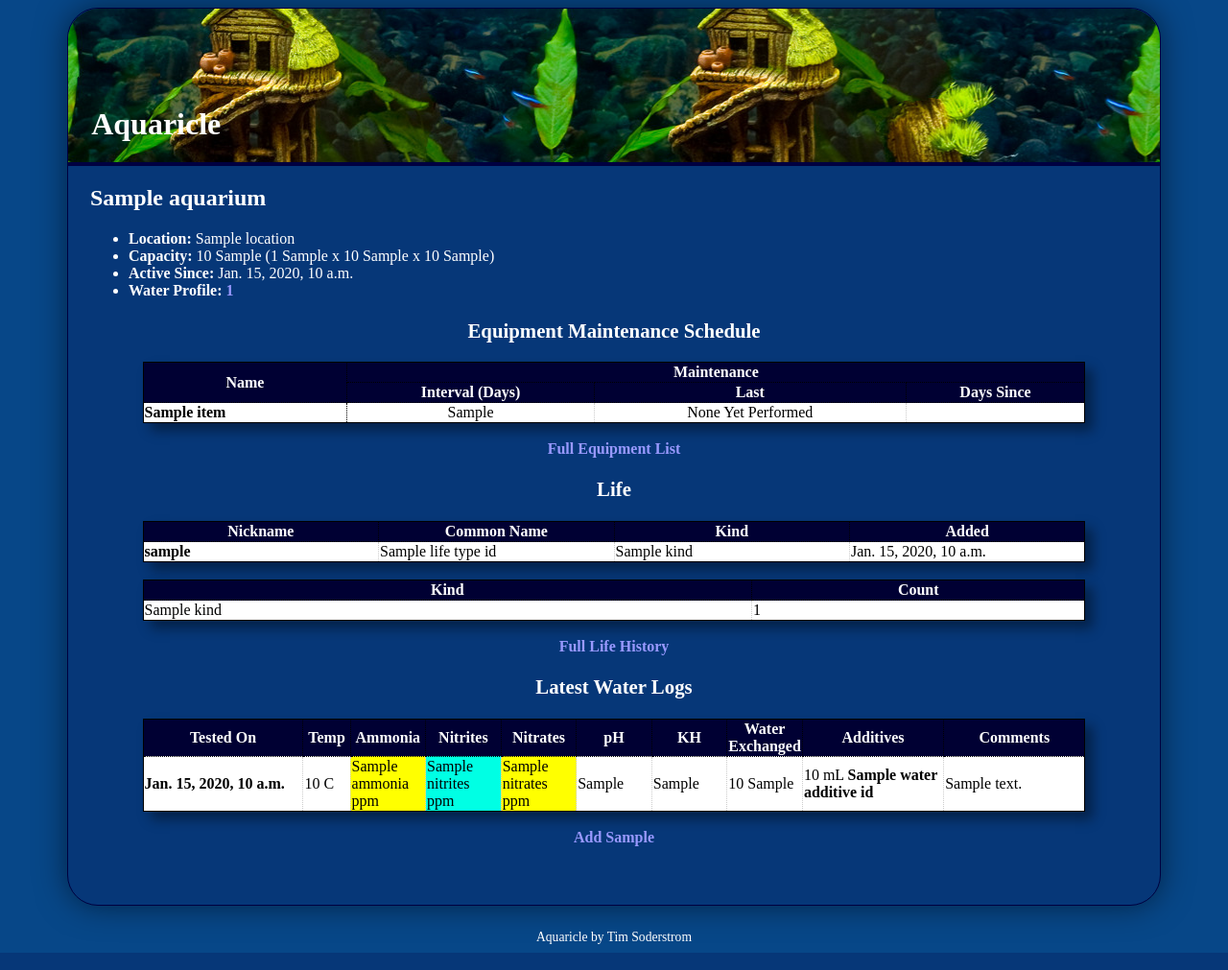
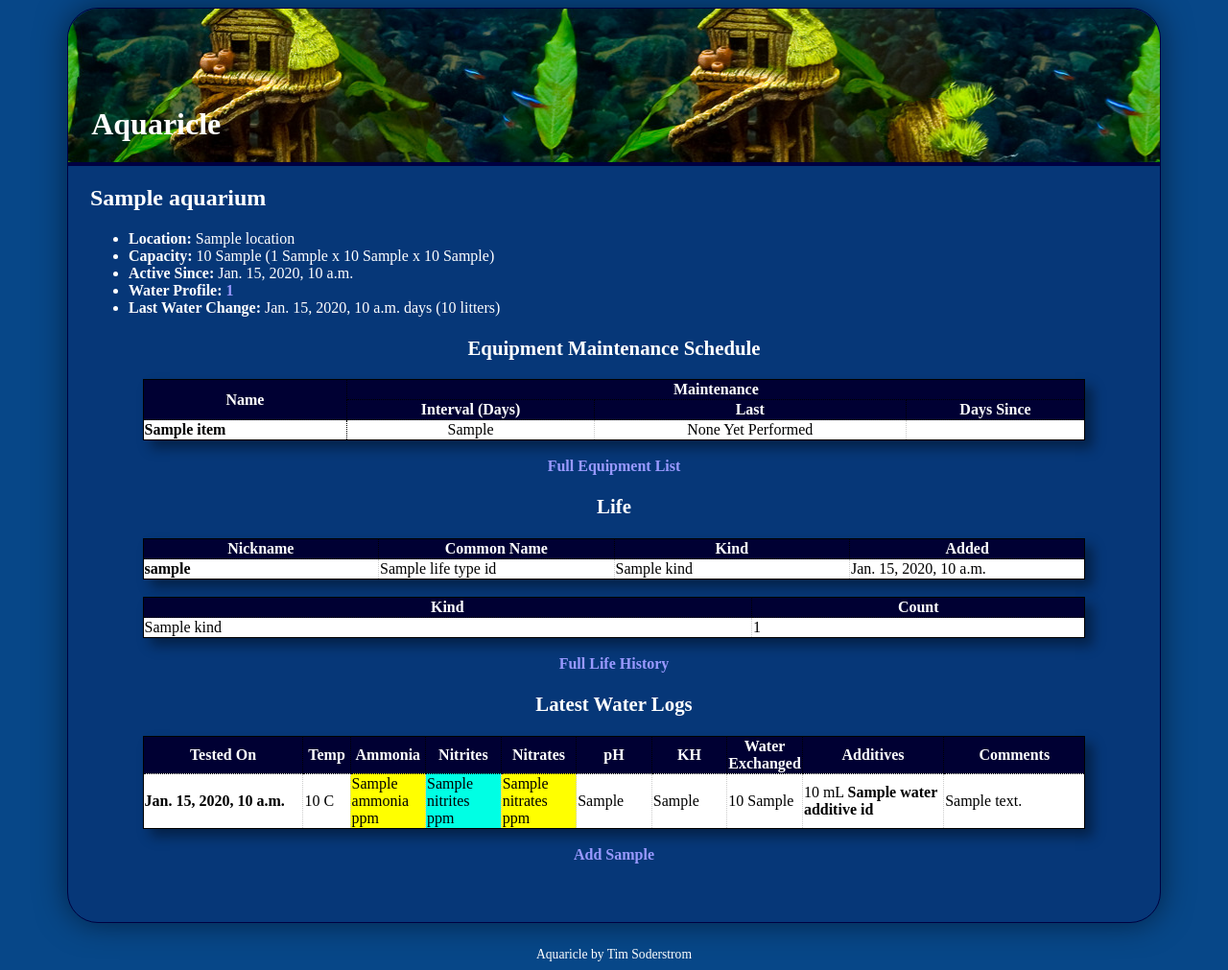
Before and after one commit to m00dawg/Aquaricle, a Django app: template templates/aquariums/aquarium_details.html in a window 1280 px wide. Shown: the whole page at 96% size. Run offline with Django 3.2, Linux system fonts and the light colour scheme; the template is opened without the code that fills it: most values are stand-ins (such as "Sample title", 1, 10 or a date in 2020).

Commit message:
Added information about last water log change

```diff
--- a/aquariums/views.py
+++ b/aquariums/views.py
@@ -36,6 +36,7 @@ def aquarium_details(request, aquarium_id):
     latest_water_logs = \
         WaterLog.objects.filter(aquariumID = aquarium_id) \
             .order_by('-testedOn')[:15]
+    last_water_change = WaterLog.stats.get_last_water_change(aquarium_id)
     if aquarium.measurementUnits == 'Metric':
         distanceUnit = 'cm'
         volumeUnit = 'L'
@@ -49,6 +50,7 @@ def aquarium_details(request, aquarium_id):
          'life' : life,
          'life_kind_summary' : life_kind_summary,
          'latest_water_logs': latest_water_logs,
+         'last_water_change' : last_water_change,
          'distanceUnit' : distanceUnit,
          'volumeUnit' : volumeUnit,}
     )
--- a/equipment/managers.py
+++ b/equipment/managers.py
@@ -13,5 +13,5 @@ class EquipmentManager(models.Manager):
             AND Equipment.active = 'Yes'
             AND EquipmentLog.maintenance = 'Yes'
             GROUP BY Equipment.equipmentID
-            ORDER BY daysSinceMaint DESC""",
+            ORDER BY daysSinceMaint DESC LIMIT 1""",
             [aquarium_id])
--- a/equipment/models.py
+++ b/equipment/models.py
@@ -44,7 +44,7 @@ class EquipmentForm(ModelForm):
         ACTIVE_CHOICES = (('Yes', 'Yes'),
                           ('No', 'No'))
         model = Equipment
-        exclude = ('equipmentID')
+        exclude = {'equipmentID'}
         widgets = {
             'active' : Select(choices=ACTIVE_CHOICES)
         }
@@ -54,7 +54,7 @@ class EquipmentLogForm(ModelForm):
         MAINTENANCE_CHOICES = (('Yes', 'Yes'),
                                ('No', 'No'))
         model = EquipmentLog
-        exclude = ('equipmentID')
+        exclude = {'equipmentID'}
         widgets = {
             'maintenance' : Select(choices=MAINTENANCE_CHOICES)
         }
--- a/life/models.py
+++ b/life/models.py
@@ -78,10 +78,10 @@ class LifeLog(models.Model):
 class LifeForm(ModelForm):
     class Meta:
         model = Life
-        exclude = ('aquariumID')
+        exclude = {'aquariumID'}
 
 class LifeLogForm(ModelForm):
     class Meta:
         model = LifeLog
         fields = ('logDate', 'logEntry')
-        exclude = ('lifeLogID')
+        exclude = {'lifeLogID'}
--- a/templates/aquariums/aquarium_details.html
+++ b/templates/aquariums/aquarium_details.html
@@ -16,6 +16,13 @@
 		<a href="/waterprofiles/{{ aquarium.waterProfileID.waterProfileID }}">
 			{{ aquarium.waterProfileID }}
 		</a>
+	</li>
+	<li>
+		{% for entry in last_water_change %}
+			<strong>Last Water Change:</strong>
+			{{ entry.daysSinceChange }} days
+			({{ entry.amountExchanged }} litters)
+		{% endfor %}
 	</li>
 </ul>
 
--- a/waterlogs/managers.py
+++ b/waterlogs/managers.py
@@ -17,4 +17,4 @@ class WaterLogStatsManager(models.Manager):
                 WHERE amountExchanged IS NOT NULL
                 AND aquariumID = %s
                 ORDER BY testedOn DESC LIMIT 1""",
-            [aquarium_id])[0]
+            [aquarium_id])
--- a/waterlogs/models.py
+++ b/waterlogs/models.py
@@ -49,4 +49,4 @@ class WaterLogForm(ModelForm):
     class Meta:
         model = WaterLog
         fields = ('testedOn', 'waterAdditiveID', 'additiveAmount', 'amountExchanged', 'ammonia', 'nitrites', 'nitrates', 'pH', 'KH', 'comments')
-        exclude = ('aquariumID')
+        exclude = ('aquariumID',)
```
